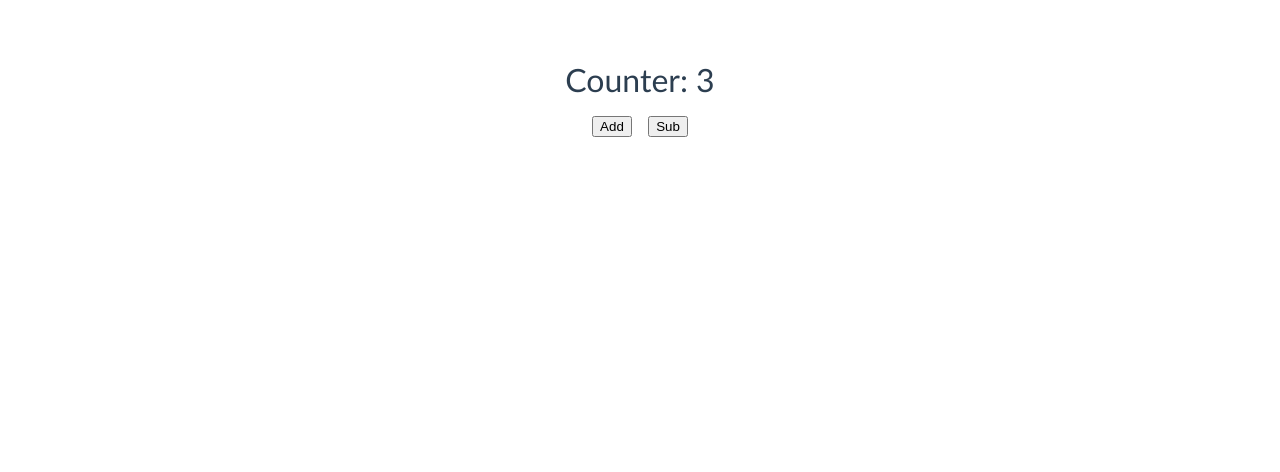
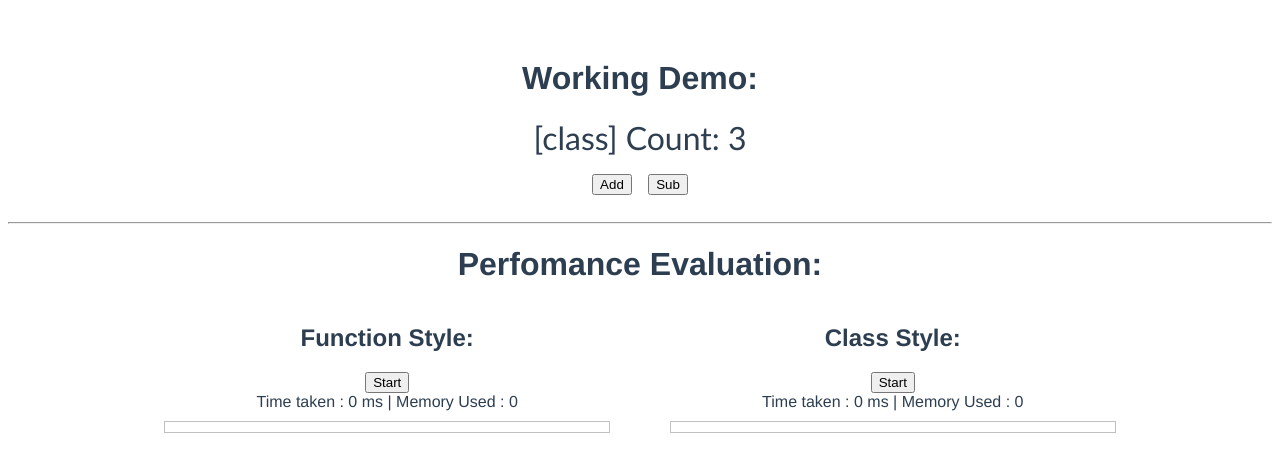
Before and after one commit to sreenaths/vue3-composition-class, a Vue app: page / in a window 1280 px wide. Shown: the top 472 px of the page. Built offline with nearby package versions, Linux system fonts and the light colour scheme.

Commit message:
Perfomance evaluation test between function and class composition

```diff
--- a/src/App.vue
+++ b/src/App.vue
@@ -1,15 +1,109 @@
 <template>
+  <h1>Working Demo:</h1>
   <Counter :value="3" />
+  <br />
+  <hr />
+  <div>
+    <h1>Perfomance Evaluation:</h1>
+    <div class="vertical-panel">
+      <h2>Function Style:</h2>
+      <button type="button" @click="onEvaluateFunctionStyle">Start</button>
+      <div>
+        Time taken : {{ functionStyleEndTime - functionStyleStartTime }} ms |
+        Memory Used : {{ functionStyleEndMem - functionStyleStartMem }}
+      </div>
+      <div class="test-panel">
+        <CounterFunctionStyle
+          v-for="index in functionStyleCount"
+          :key="index"
+          :value="index"
+          :hide-buttons="true"
+          @all-mounted="allFunctionStyleComponentsUpdated"
+        />
+      </div>
+    </div>
+    <div class="vertical-panel">
+      <h2>Class Style:</h2>
+      <button type="button" @click="onEvaluateClassStyle">Start</button>
+      <div>
+        Time taken : {{ classStyleEndTime - classStyleStartTime }} ms |
+        Memory Used : {{ classStyleEndMem - classStyleStartMem }}
+      </div>
+      <div class="test-panel">
+        <Counter
+          v-for="index in classStyleCount"
+          :key="index"
+          :value="index"
+          :hide-buttons="true"
+          @all-mounted="allClassStyleComponentsUpdated"
+        />
+      </div>
+    </div>
+  </div>
 </template>
 
 <script lang="ts">
 import { defineComponent } from "vue";
 import Counter from "./components/Counter.vue";
+import CounterFunctionStyle from "./components/CounterFunctionStyle.vue";
+
+export const TEST_COUNT = 10000;
 
 export default defineComponent({
   name: "App",
   components: {
-    Counter
+    Counter,
+    CounterFunctionStyle
+  },
+  setup() {
+    return {
+      functionStyleStartTime: 0,
+      functionStyleStartMem: 0,
+
+      classStyleStartTime: 0,
+      classStyleStartMem: 0
+    };
+  },
+  data() {
+    return {
+      functionStyleCount: 0,
+      functionStyleEndTime: 0,
+      functionStyleEndMem: 0,
+
+      classStyleCount: 0,
+      classStyleEndTime: 0,
+      classStyleEndMem: 0
+    };
+  },
+  methods: {
+    onEvaluateFunctionStyle(): void {
+      this.functionStyleStartTime = Date.now();
+      this.functionStyleStartMem = (performance as any).memory.usedJSHeapSize;
+
+      this.functionStyleCount = TEST_COUNT;
+    },
+    onEvaluateClassStyle(): void {
+      this.classStyleStartTime = Date.now();
+      this.classStyleStartMem = (performance as any).memory.usedJSHeapSize;
+
+      this.classStyleCount = TEST_COUNT;
+    },
+    allFunctionStyleComponentsUpdated(): void {
+      this.functionStyleEndTime = Date.now();
+      setTimeout(
+        () =>
+          (this.functionStyleEndMem = (performance as any).memory.usedJSHeapSize),
+        1000
+      );
+    },
+    allClassStyleComponentsUpdated(): void {
+      this.classStyleEndTime = Date.now();
+      setTimeout(
+        () =>
+          (this.classStyleEndMem = (performance as any).memory.usedJSHeapSize),
+        1000
+      );
+    }
   }
 });
 </script>
@@ -23,4 +117,19 @@ export default defineComponent({
   color: #2c3e50;
   margin-top: 60px;
 }
+
+.vertical-panel {
+  width: 40%;
+  display: inline-block;
+
+  vertical-align: top;
+
+  .test-panel {
+    border: 1px solid silver;
+    margin: 10px 30px;
+    padding: 5px;
+
+    font-size: 0.5em;
+  }
+}
 </style>
--- a/src/components/Counter.vue
+++ b/src/components/Counter.vue
@@ -2,14 +2,19 @@ This is how a component could look.
 
 <template>
   <div class="counter">
-    Counter: {{ valueInternal }}<br />
-    <button type="button" @click="onAdd">Add</button>&nbsp;
-    <button type="button" @click="onSubtract">Sub</button>
+    [class] Count: {{ valueInternal }}<br />
+    <template v-if="!hideButtons">
+      <button type="button" @click="onAdd">Add</button>&nbsp;
+      <button type="button" @click="onSubtract">
+        Sub
+      </button>
+    </template>
   </div>
 </template>
 
 <script lang="ts">
 import { defineComponent, ref } from "vue";
+import { TEST_COUNT } from "../App.vue";
 
 class Counter {
   valueInternal: any;
@@ -33,14 +38,49 @@ class Counter {
     this.valueInternal--;
   }
 
-  someOtherMethod() {
-    // Statements
+  // Some dummy functions for testing
+  someOtherMethod1() {
+    console.log(this.valueInternal * 1);
+  }
+  someOtherMethod2() {
+    console.log(this.valueInternal * 2);
+  }
+  someOtherMethod3() {
+    console.log(this.valueInternal * 3);
+  }
+  someOtherMethod4() {
+    console.log(this.valueInternal * 4);
+  }
+  someOtherMethod5() {
+    console.log(this.valueInternal * 5);
+  }
+  someOtherMethod6() {
+    console.log(this.valueInternal * 6);
+  }
+  someOtherMethod7() {
+    console.log(this.valueInternal * 7);
+  }
+  someOtherMethod8() {
+    console.log(this.valueInternal * 8);
+  }
+  someOtherMethod9() {
+    console.log(this.valueInternal * 9);
+  }
+  someOtherMethod10() {
+    console.log(this.valueInternal * 10);
   }
 }
 
 export default defineComponent({
   props: {
-    value: Number
+    value: Number,
+    hideButtons: Boolean
+  },
+  emits: ["all-mounted"],
+  mounted() {
+    if (this.value === TEST_COUNT) {
+      this.$emit("all-mounted");
+    }
   },
   setup: props => new Counter(props.value || 0)
 });
--- /dev/null
+++ b/src/components/CounterFunctionStyle.vue
@@ -0,0 +1,84 @@
+This is how a component could look.
+
+<template>
+  <div class="counter">
+    [function] Count: {{ valueInternal }}<br />
+    <template v-if="!hideButtons">
+      <button type="button" @click="onAdd">Add</button>&nbsp;
+      <button type="button" @click="onSubtract">
+        Sub
+      </button>
+    </template>
+  </div>
+</template>
+
+<script lang="ts">
+import { defineComponent, ref } from "vue";
+import { TEST_COUNT } from "../App.vue";
+
+export default defineComponent({
+  props: {
+    value: Number,
+    hideButtons: Boolean
+  },
+  emits: ["all-mounted"],
+  mounted() {
+    if (this.value === TEST_COUNT) {
+      this.$emit("all-mounted");
+    }
+  },
+  setup: props => {
+    const valueInternal = ref<number>(props.value || 0);
+
+    return {
+      valueInternal,
+
+      onAdd() {
+        valueInternal.value++;
+      },
+      onSubtract() {
+        valueInternal.value--;
+      },
+
+      // Some dummy functions for testing
+      someOtherMethod1() {
+        console.log(valueInternal.value * 1);
+      },
+      someOtherMethod2() {
+        console.log(valueInternal.value * 2);
+      },
+      someOtherMethod3() {
+        console.log(valueInternal.value * 3);
+      },
+      someOtherMethod4() {
+        console.log(valueInternal.value * 4);
+      },
+      someOtherMethod5() {
+        console.log(valueInternal.value * 5);
+      },
+      someOtherMethod6() {
+        console.log(valueInternal.value * 6);
+      },
+      someOtherMethod7() {
+        console.log(valueInternal.value * 7);
+      },
+      someOtherMethod8() {
+        console.log(valueInternal.value * 8);
+      },
+      someOtherMethod9() {
+        console.log(valueInternal.value * 9);
+      },
+      someOtherMethod10() {
+        console.log(valueInternal.value * 10);
+      }
+    };
+  }
+});
+</script>
+
+<style scoped>
+.counter {
+  font-size: 2em;
+  font-family: "Gill Sans", "Gill Sans MT", Calibri, "Trebuchet MS", sans-serif;
+}
+</style>
```
